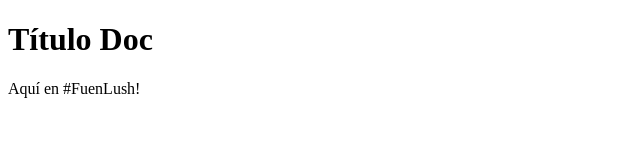
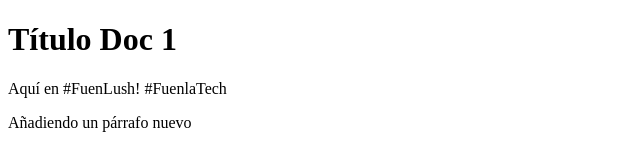
Before and after one commit to jesusgpa/2024-2025-CSAAI-Practicas, a plain HTML site: page P0/S1/hola_mundo.html in a window 1280 px wide. Shown: the whole page, without its empty margins (0-640 px from the left). Drawn offline with Linux system fonts and the light colour scheme.

Commit message:
modificando hola mundo

```diff
--- a/P0/S1/hola_mundo.html
+++ b/P0/S1/hola_mundo.html
@@ -9,10 +9,11 @@
     </head>
 
     <body>
-        <h1>Título Doc</h1>
+        <h1>Título Doc 1</h1>
         <p>
-            Aquí en #FuenLush!
+            Aquí en #FuenLush! #FuenlaTech
         </p>
+        <p>Añadiendo un párrafo nuevo</p>
 
     </body>
 
```
